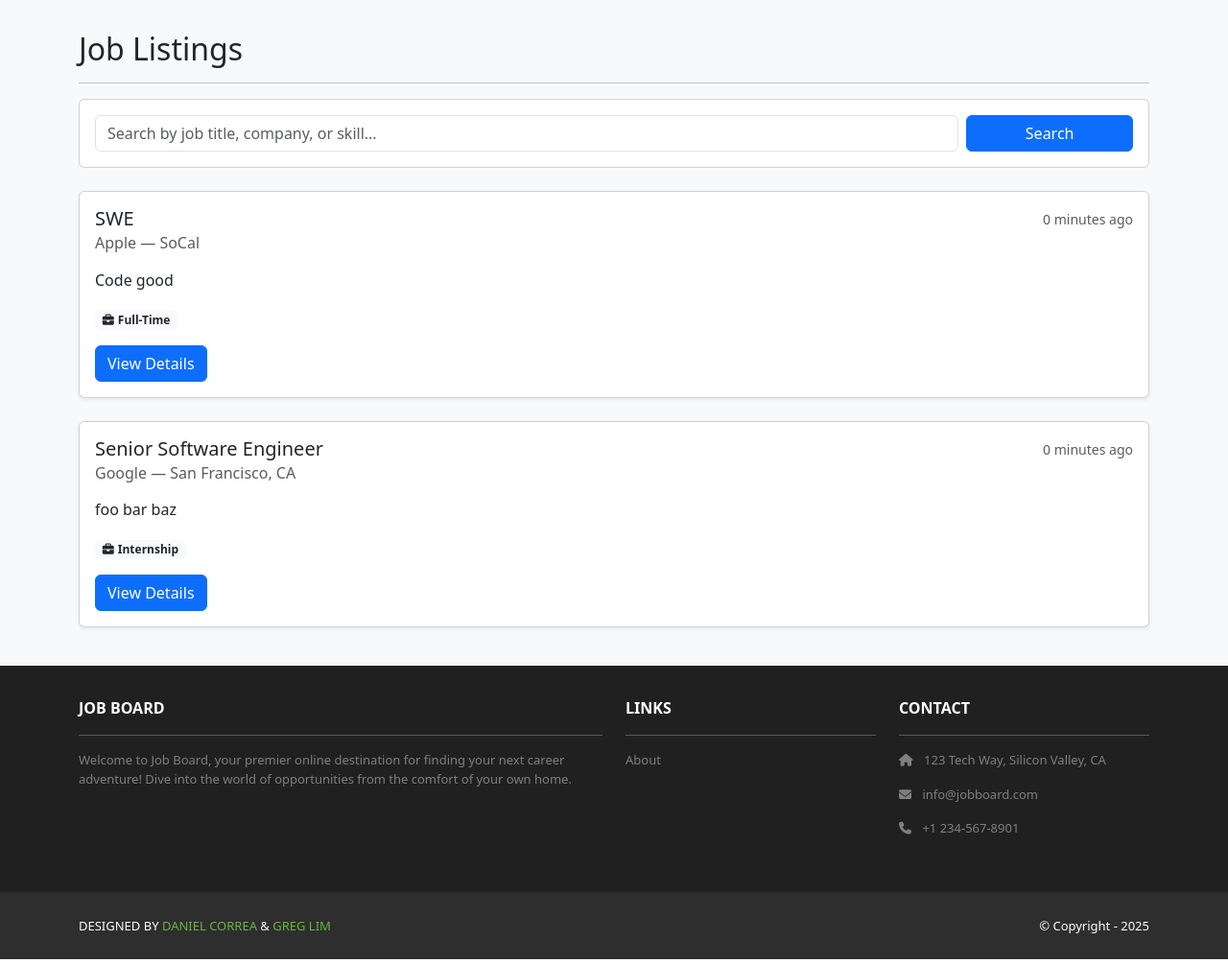
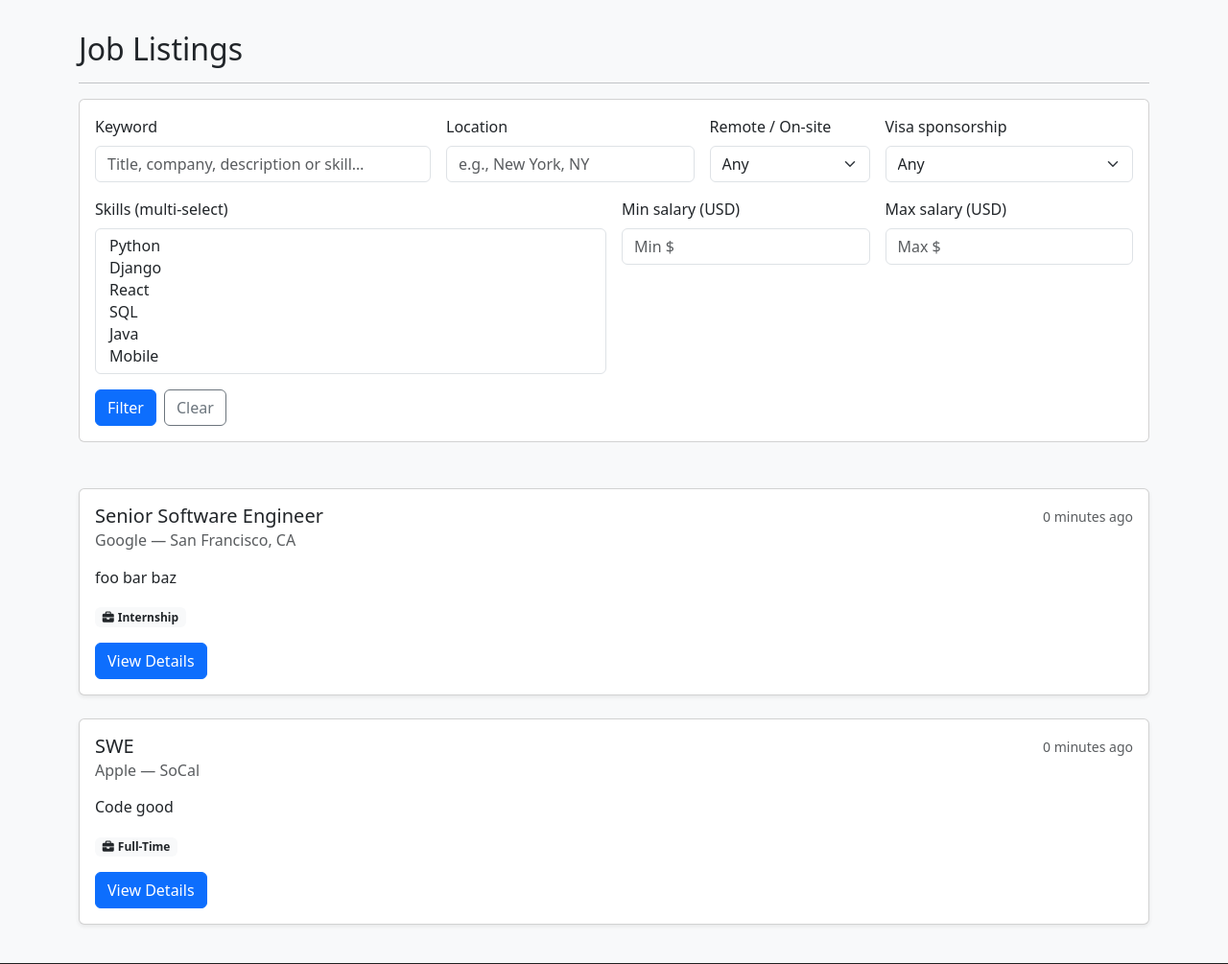
Before and after one commit to ameliajemal/cs2340, a Django app: page /jobs/ in a window 1280 px wide. Shown: the part 82-1087 px from the top of the page at 96% size. Run offline with Django 5.2, Linux system fonts and the light colour scheme; data comes from the database, SQL or seed files in the repository; both versions use the stored data as it was before the commit; data that the repository does not hold is empty; some libraries are stand-ins or nearby versions.

Commit message:
Job filter

```diff
--- a/job_board/job_board/templates/base.html
+++ b/job_board/job_board/templates/base.html
@@ -28,7 +28,6 @@
             <a class="nav-link" href="{% url 'home.about' %}">About</a>
             <a class="nav-link" href="{% url 'jobs.index' %}">Jobs</a>
             {% if user.is_authenticated and user|is_recruiter %}
-            <a class="nav-link" href="{% url 'profiles.search' %}">Candidates</a>
             <a class="nav-link" href="{% url 'accounts.dashboard' %}">Dashboard</a>
             {% endif %}
             <div class="vr bg-white mx-2 d-none d-lg-block"></div>
--- a/job_board/jobs/forms.py
+++ b/job_board/jobs/forms.py
@@ -1,6 +1,5 @@
 from django import forms
-from .models import Job
-
+from .models import Job, Skill
 
 class JobForm(forms.ModelForm):
     class Meta:
@@ -30,3 +29,45 @@ class JobForm(forms.ModelForm):
                 'class': 'form-select'
             })
         }
+class JobFilterForm(forms.Form):
+    q = forms.CharField(
+        required=False,
+        label="Keyword",
+        widget=forms.TextInput(attrs={"class": "form-control", "placeholder": "Title, company, description or skill…"})
+    )
+
+    location = forms.CharField(
+        required=False,
+        widget=forms.TextInput(attrs={"class": "form-control", "placeholder": "e.g., New York, NY"})
+    )
+
+    skills = forms.ModelMultipleChoiceField(
+        required=False,
+        queryset=Skill.objects.all(),
+        widget=forms.SelectMultiple(attrs={"class": "form-select", "size": 6})
+    )
+
+    salary_min = forms.IntegerField(
+        required=False, min_value=0,
+        widget=forms.NumberInput(attrs={"class": "form-control", "placeholder": "Min $"}),
+        label="Min salary (USD)"
+    )
+    salary_max = forms.IntegerField(
+        required=False, min_value=0,
+        widget=forms.NumberInput(attrs={"class": "form-control", "placeholder": "Max $"}),
+        label="Max salary (USD)"
+    )
+
+    remote = forms.ChoiceField(
+        required=False,
+        choices=[("", "Any"), ("remote", "Remote"), ("onsite", "On-site")],
+        widget=forms.Select(attrs={"class": "form-select"}),
+        label="Remote / On-site"
+    )
+
+    sponsorship = forms.ChoiceField(
+        required=False,
+        choices=[("", "Any"), ("yes", "Visa sponsorship available"), ("no", "No sponsorship")],
+        widget=forms.Select(attrs={"class": "form-select"}),
+        label="Visa sponsorship"
+    )
--- a/job_board/jobs/templates/jobs/index.html
+++ b/job_board/jobs/templates/jobs/index.html
@@ -6,15 +6,44 @@
       <div class="col mx-auto mb-4">
         <h2>Job Listings</h2>
         <hr />
-        <form method="GET" class="card p-3">
-            <div class="row g-2">
-              <div class="col-md-10">
-                <input type="text" class="form-control" name="search" value="{{ request.GET.search }}" placeholder="Search by job title, company, or skill...">
-              </div>
-              <div class="col-md-2 d-grid">
-                <button class="btn btn-primary" type="submit">Search</button>
-              </div>
+        <form method="get" class="card p-3 mb-4">
+          <div class="row g-3">
+            <div class="col-md-4">
+              <label class="form-label">Keyword</label>
+              {{ filter_form.q }}
             </div>
+            <div class="col-md-3">
+              <label class="form-label">Location</label>
+              {{ filter_form.location }}
+            </div>
+            <div class="col-md-2">
+              <label class="form-label">Remote / On-site</label>
+              {{ filter_form.remote }}
+            </div>
+            <div class="col-md-3">
+              <label class="form-label">Visa sponsorship</label>
+              {{ filter_form.sponsorship }}
+            </div>
+
+            <div class="col-md-6">
+              <label class="form-label">Skills (multi-select)</label>
+              {{ filter_form.skills }}
+            </div>
+
+            <div class="col-md-3">
+              <label class="form-label">Min salary (USD)</label>
+              {{ filter_form.salary_min }}
+            </div>
+            <div class="col-md-3">
+              <label class="form-label">Max salary (USD)</label>
+              {{ filter_form.salary_max }}
+            </div>
+
+            <div class="col-12 d-flex gap-2">
+              <button class="btn btn-primary" type="submit">Filter</button>
+              <a class="btn btn-outline-secondary" href="{% url 'jobs.index' %}">Clear</a>
+            </div>
+          </div>
         </form>
       </div>
     </div>
--- a/job_board/jobs/views.py
+++ b/job_board/jobs/views.py
@@ -2,22 +2,64 @@ from django.shortcuts import render, get_object_or_404, redirect
 from django.contrib.auth.decorators import login_required
 from django.contrib import messages
 from django.http import Http404
+from django.db.models import Q
 from .models import Job
-from .forms import JobForm
+from .forms import JobForm, JobFilterForm
 from applications.models import Application
 
 
 def index(request):
-    search_term = request.GET.get("search")
-    if search_term:
-        jobs = Job.objects.filter(title__icontains=search_term)
-    else:
-        jobs = Job.objects.all()
+    qs = Job.objects.all().prefetch_related("skills").order_by("-posted_at")
 
-    template_data = {}
-    template_data["title"] = "Jobs"
-    template_data["jobs"] = jobs
-    return render(request, "jobs/index.html", {"template_data": template_data})
+    form = JobFilterForm(request.GET or None)
+
+    if form.is_valid():
+        q = form.cleaned_data.get("q")
+        if q:
+            qs = qs.filter(
+                Q(title__icontains=q) |
+                Q(company__icontains=q) |
+                Q(description__icontains=q) |
+                Q(location__icontains=q) |
+                Q(skills__name__icontains=q)
+            )
+
+        location = form.cleaned_data.get("location")
+        if location:
+            qs = qs.filter(location__icontains=location)
+
+        skills = form.cleaned_data.get("skills")
+        if skills:
+            for s in skills:
+                qs = qs.filter(skills=s)
+
+        desired_min = form.cleaned_data.get("salary_min")
+        if desired_min not in (None, ""):
+            qs = qs.filter(Q(salary_max__gte=desired_min) | Q(salary_min__gte=desired_min))
+
+        desired_max = form.cleaned_data.get("salary_max")
+        if desired_max not in (None, ""):
+            qs = qs.filter(Q(salary_min__lte=desired_max) | Q(salary_max__lte=desired_max))
+
+        remote = form.cleaned_data.get("remote")
+        if remote == "remote":
+            qs = qs.filter(is_remote=True)
+        elif remote == "onsite":
+            qs = qs.filter(is_remote=False)
+
+        sponsorship = form.cleaned_data.get("sponsorship")
+        if sponsorship == "yes":
+            qs = qs.filter(provides_sponsorship=True)
+        elif sponsorship == "no":
+            qs = qs.filter(provides_sponsorship=False)
+
+        qs = qs.distinct()
+
+    template_data = {
+        "title": "Job Listings",
+        "jobs": qs,
+    }
+    return render(request, "jobs/index.html", {"template_data": template_data, "filter_form": form})
 
 
 def show(request, id):
--- a/job_board/profiles/urls.py
+++ b/job_board/profiles/urls.py
@@ -2,5 +2,4 @@ from django.urls import path
 from . import views
 
 urlpatterns = [
-    path("search/", views.search_candidates, name="profiles.search"),
 ]
```
Also changed, not shown: job_board/accounts/admin.py (+3 -84 lines), job_board/accounts/management/commands/setup_roles.py (deleted, +0 -67 lines), job_board/profiles/admin.py (deleted, +0 -19 lines), job_board/profiles/forms.py (deleted, +0 -32 lines), job_board/profiles/management/commands/seed_candidates.py (deleted, +0 -79 lines), job_board/profiles/models.py (+0 -15 lines), job_board/profiles/templates/profiles/search.html (deleted, +0 -75 lines), job_board/profiles/views.py (deleted, +0 -51 lines), README.md, job_board/db.sqlite3, job_board/profiles/migrations/0002_profile_location_project.py (deleted), package-lock.json (added).
